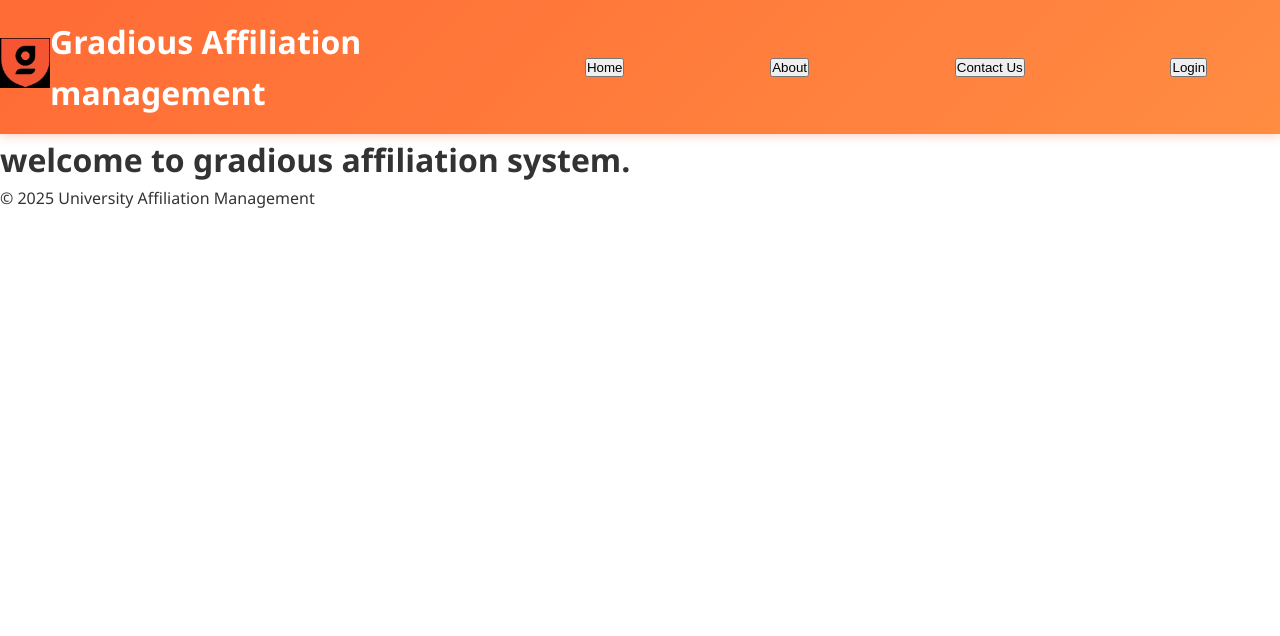
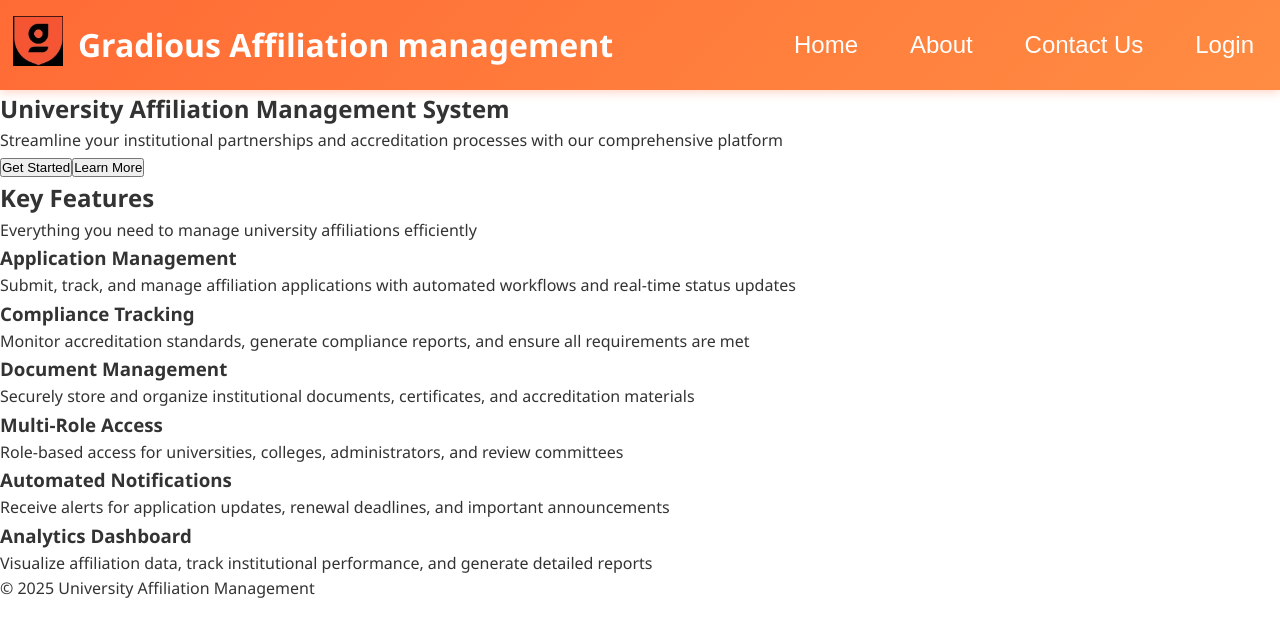
Before and after one commit to Bhuvansairam05/University-Affiliation-Management-System, a React (Vite) app in the folder Frontend/: page / in a window 1280 px wide. Shown: the top 636 px of the page. Built offline with nearby package versions, Linux system fonts and the light colour scheme.

Commit message:
Enhance HomeContent component with structured layout and key features sections for improved user engagement

```diff
--- a/Frontend/src/components/HomeContent.jsx
+++ b/Frontend/src/components/HomeContent.jsx
@@ -1,7 +1,51 @@
-function HomeContent(){
-    return(
+function HomeContent() {
+    return (
         <>
-        <h1>welcome to gradious affiliation system.</h1>
+            <div id="home" class="page active">
+                <section className="hero">
+                    <div className="container">
+                        <h1>University Affiliation Management System</h1>
+                        <p>Streamline your institutional partnerships and accreditation processes with our comprehensive platform</p>
+                        <div className="cta-buttons">
+                            <button className="btn btn-primary">Get Started</button>
+                            <button className="btn btn-secondary">Learn More</button>
+                        </div>
+                    </div>
+                </section>
+
+                <section class="features">
+                    <div class="container">
+                        <h2 class="section-title">Key Features</h2>
+                        <p class="section-subtitle">Everything you need to manage university affiliations efficiently</p>
+                        <div class="features-grid">
+                            <div class="feature-card">
+                                <h3>Application Management</h3>
+                                <p>Submit, track, and manage affiliation applications with automated workflows and real-time status updates</p>
+                            </div>
+                            <div class="feature-card">
+                                <h3>Compliance Tracking</h3>
+                                <p>Monitor accreditation standards, generate compliance reports, and ensure all requirements are met</p>
+                            </div>
+                            <div class="feature-card">
+                                <h3>Document Management</h3>
+                                <p>Securely store and organize institutional documents, certificates, and accreditation materials</p>
+                            </div>
+                            <div class="feature-card">
+                                <h3>Multi-Role Access</h3>
+                                <p>Role-based access for universities, colleges, administrators, and review committees</p>
+                            </div>
+                            <div class="feature-card">
+                                <h3>Automated Notifications</h3>
+                                <p>Receive alerts for application updates, renewal deadlines, and important announcements</p>
+                            </div>
+                            <div class="feature-card">
+                                <h3>Analytics Dashboard</h3>
+                                <p>Visualize affiliation data, track institutional performance, and generate detailed reports</p>
+                            </div>
+                        </div>
+                    </div>
+                </section>
+            </div>
         </>
     )
 }
--- a/Frontend/src/index.css
+++ b/Frontend/src/index.css
@@ -18,17 +18,36 @@ header {
     z-index: 1000;
     box-shadow: 0 2px 10px rgba(255, 107, 53, 0.3);
     display: flex;
-    color:white;
+    color: white;
 }
-.header-left{
+
+.header-left {
+    padding-left: 1%;
+    width: 60%;
+    display: flex;
+    gap:2%;
+    align-items: center;
+}
+
+.header-right {
     width: 40%;
     display: flex;
     justify-content: space-around;
     align-items: center;
 }
-.header-right{
-    width: 60%;
-    display: flex;
-    justify-content: space-around;
-    align-items: center;
+
+.nav-link {
+    color: white;
+    text-decoration: none;
+    font-weight: 500;
+    transition: all 0.3s;
+    padding: 0.5rem 1rem;
+    border-radius: 5px;
+    background-color: transparent;
+    border:none;
+    font-size: 1.5rem;
 }
+.nav-link:hover{
+    background-color: rgba(255, 255, 255, 0.2);
+    transform: translateY(-2px);
+}
```
